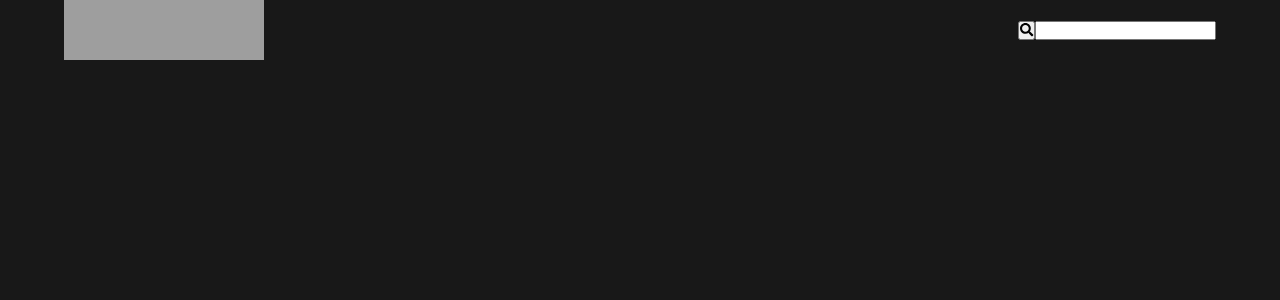
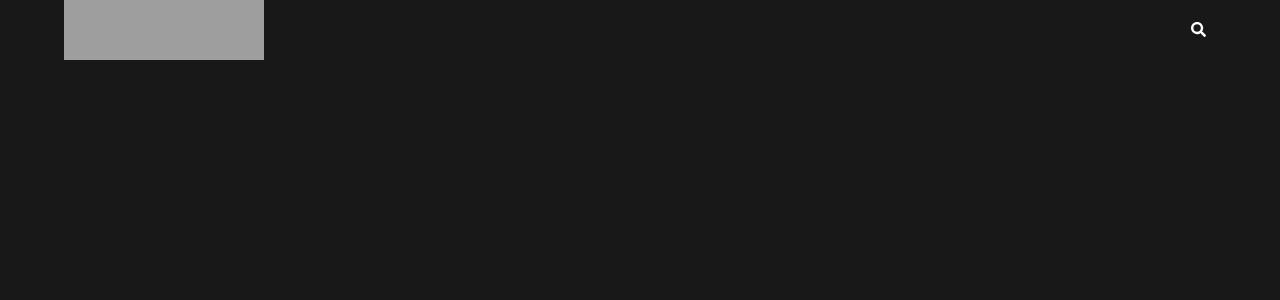
Before and after one commit to AlexsandroD/vue-boolflix, a Vue app: page / in a window 1280 px wide. Shown: the top 300 px of the page. Built offline with nearby package versions, Linux system fonts and the light colour scheme; grey boxes are pictures that could not be loaded; a web font is replaced by a local one.

Commit message:
stule search-bar

```diff
--- a/src/components/macros/Header.vue
+++ b/src/components/macros/Header.vue
@@ -8,8 +8,19 @@
         />
       </div>
       <form @submit.prevent="$emit('search', inputSearch)">
-        <button><i class="fas fa-search"></i></button>
-        <input type="text" v-model="inputSearch" />
+        <button @mouseenter="openBar()"><i class="fas fa-search"></i></button>
+        <input
+          type="text"
+          :class="searchIcon == true ? 'active-input' : ''"
+          v-model="inputSearch"
+        />
+        <div
+          @click="closeBar()"
+          class="close"
+          :class="closeIcon == true ? 'active-show' : ''"
+        >
+          <i class="fas fa-times"></i>
+        </div>
       </form>
     </div>
   </header>
@@ -21,19 +32,68 @@ export default {
   data() {
     return {
       inputSearch: "",
+      searchIcon: false,
+      closeIcon: false,
     };
+  },
+  methods: {
+    openBar() {
+      this.searchIcon = true;
+      this.closeIcon = true;
+    },
+    closeBar() {
+      this.searchIcon = false;
+      this.closeIcon = false;
+      this.inputSearch = ''
+    },
   },
 };
 </script>
 
 <style lang="scss" scoped>
 header {
-  form{
+  display: flex;
+  align-items: center;
+  form {
     position: relative;
+    display: flex;
+    align-items: center;
+    input {
+      width: 0;
+      color: white;
+      background-color: #181818;
+      border: none;
+      transition: ease 0.6s;
+    }
+    button {
+      font-size: 15px;
+      color: white;
+      background-color: #181818;
+      box-shadow: none;
+      border: none;
+      margin-right: 10px;
+    }
+
+    .close {
+      display: none;
+      color: white;
+      font-size: 20px;
+
+    }
+    .active-input {
+      width: 300px;
+      border: 1px solid white;
+      height: 30px;
+      transition: ease 0.3s;
+    }
+    .active-show {
+      display: inline-block;
+      margin-left: 10px;
+    }
   }
   height: 60px;
   background-color: #181818;
-  .container-80{
+  .container-80 {
     width: 90%;
     margin: auto;
     height: 100%;
@@ -41,15 +101,12 @@ header {
     justify-content: space-between;
     align-content: center;
 
-    .logo{
+    .logo {
       display: flex;
       width: 200px;
-      img{
+      img {
         width: 100%;
       }
-    }
-    form{
-      line-height: 60px;
     }
   }
 }
```
